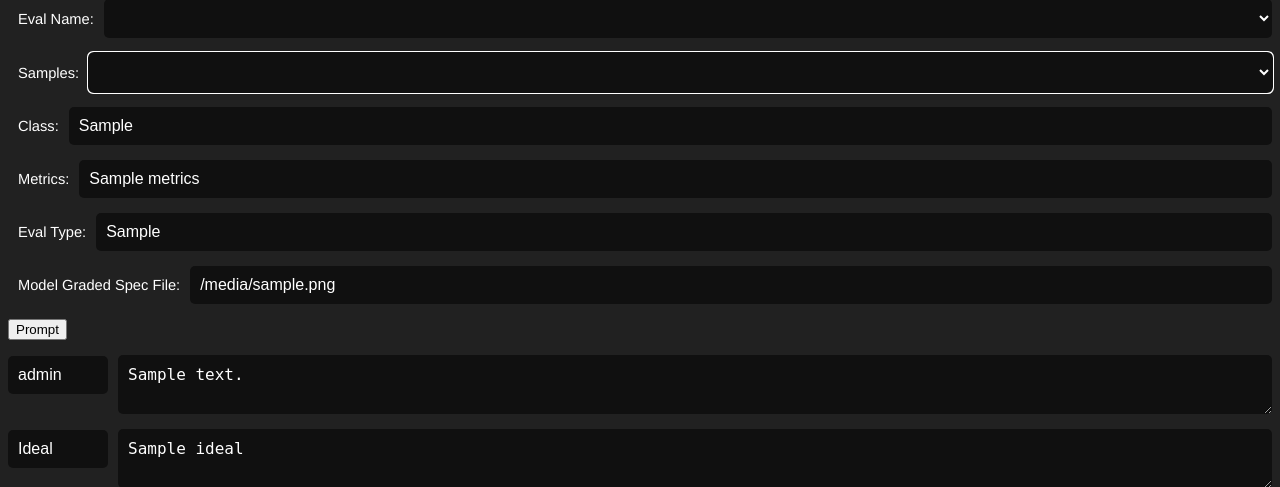
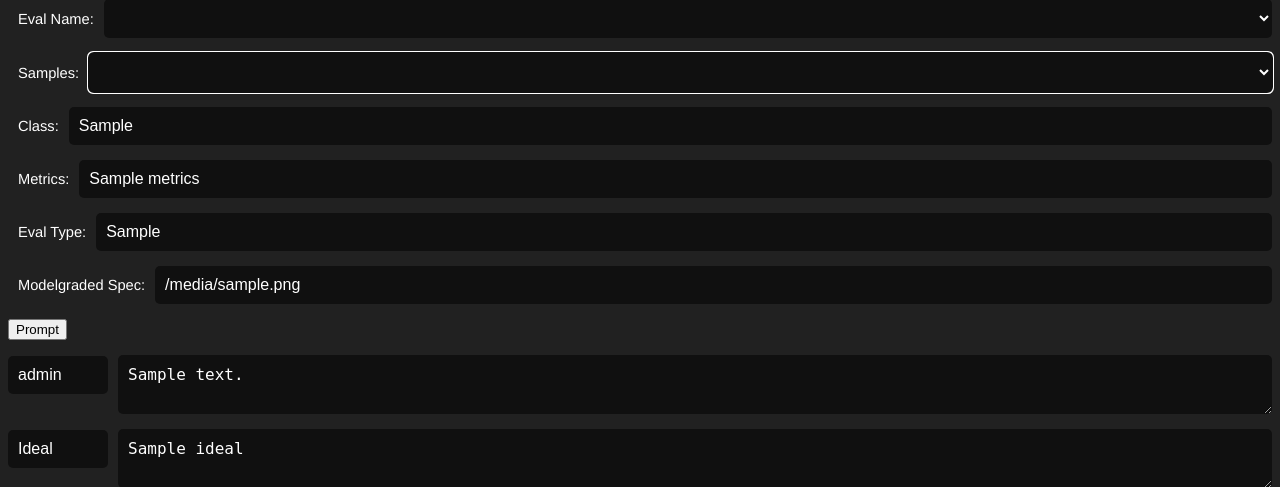
Before and after one commit to rslinford/openai_eval_browser, a Flask app: template templates/evals.html in a window 1280 px wide. Shown: the part 88-575 px from the top of the page. Run offline with Flask 3, Linux system fonts and the light colour scheme; the template is opened without the code that fills it: most values are stand-ins (such as "Sample title", 1, 10 or a date in 2020).

Commit message:
Removed old load_samples function. Also, handles Eval with missing 'args'.

```diff
--- a/app.py
+++ b/app.py
@@ -22,7 +22,7 @@ default_samples_filename = 'samples.jsonl'
 MAX_SAMPLES = 3000
 
 
-def load_samples_2(samples_filename):
+def load_samples(samples_filename):
     samples = []
     samples_full_filename = os.path.join(data_dir, samples_filename)
     with open(samples_full_filename, 'r', encoding='utf-8') as f:
@@ -30,31 +30,6 @@ def load_samples_2(samples_filename):
             if i > MAX_SAMPLES:
                 break
             samples.append(line.strip())
-    return samples
-
-
-def load_samples(sub_dir_filename):
-    samples_full_filename = os.path.join(data_dir, sub_dir_filename, default_samples_filename)
-
-    samples = []
-    try:
-        with open(samples_full_filename, 'r', encoding='utf-8') as samples_file:
-            for i, line in enumerate(samples_file):
-                if i > MAX_SAMPLES:
-                    break
-                samples.append(line.strip())
-    except FileNotFoundError as e:
-        # Assume non-standard samples filename
-        dir_listing = os.listdir(os.path.join(data_dir, sub_dir_filename))
-        if len(dir_listing) == 0:
-            raise ValueError(f'Samples not found in {os.path.join(data_dir, sub_dir_filename)}')
-        if len(dir_listing) > 1:
-            print(f'Multiple sample files. Using the first one of: {dir_listing}')
-        samples_full_filename = os.path.join(data_dir, sub_dir_filename, dir_listing[0])
-        with open(samples_full_filename, 'r', encoding='utf-8') as samples_file:
-            for line in samples_file:
-                samples.append(line.strip())
-
     return samples
 
 
@@ -80,26 +55,35 @@ def load_evals():
     registry = load_registry()
     evals = []
     for k, v in registry.items():
-        if 'id' in v:
-            metrics = ''
-            the_class = ''
-            samples_jsonl = ''
-            eval_type = ''
-            modelgraded_spec_file = ''
-            the_id = v['id']
-            if 'metrics' in v:
-                metrics = v['metrics']
-            sub_item = registry[the_id]
-            if 'class' in sub_item:
-                the_class = sub_item['class']
-            args = sub_item['args']
-            if 'samples_jsonl' in args:
-                samples_jsonl = args['samples_jsonl']
-            if 'eval_type' in args:
-                eval_type = args['eval_type']
-            if 'modelgraded_spec_file' in args:
-                modelgraded_spec_file = args['modelgraded_spec_file']
-            evals.append(Eval(k, the_id, metrics, the_class, samples_jsonl, eval_type, modelgraded_spec_file))
+        if 'id' not in v:
+            continue
+        metrics = ''
+        the_class = ''
+        samples_jsonl = ''
+        eval_type = ''
+        modelgraded_spec_file = ''
+        the_id = v['id']
+        if 'metrics' in v:
+            metrics = v['metrics']
+        sub_item = registry[the_id]
+        if 'class' in sub_item:
+            the_class = sub_item['class']
+        if 'args' not in sub_item:
+            # Skip this one. No args means no samples file.
+            print(f'No "args" found. Skipping Eval {k}')
+            continue
+        args = sub_item['args']
+        if 'samples_jsonl' in args:
+            samples_jsonl = args['samples_jsonl']
+        if 'eval_type' in args:
+            eval_type = args['eval_type']
+        if 'modelgraded_spec_file' in args:
+            modelgraded_spec_file = args['modelgraded_spec_file']
+        # modelgraded_spec_file has been renamed recently to modelgraded_spec so both are still in use.
+        if 'modelgraded_spec' in args:
+            modelgraded_spec_file = args['modelgraded_spec']
+
+        evals.append(Eval(k, the_id, metrics, the_class, samples_jsonl, eval_type, modelgraded_spec_file))
     return evals
 
 
@@ -122,7 +106,7 @@ def registry_get():
 @app.route('/', methods=['GET'])
 def evals_get():
     evals = load_evals()
-    samples = load_samples_2(evals[0].samples_jsonl)
+    samples = load_samples(evals[0].samples_jsonl)
     sample = json.loads(samples[0])
     return render_template('evals.html',
                            evals=evals,
@@ -150,7 +134,7 @@ def evals_post():
     evals = load_evals()
     if len(evals[int(eval_name_index)].samples_jsonl) > 0:
         try:
-            samples = load_samples_2(evals[int(eval_name_index)].samples_jsonl)
+            samples = load_samples(evals[int(eval_name_index)].samples_jsonl)
             sample = json.loads(samples[int(sample_index)])
         except FileNotFoundError:
             samples = ''
--- a/templates/evals.html
+++ b/templates/evals.html
@@ -1,7 +1,7 @@
 <!DOCTYPE html>
 <html lang="en-US">
 <head>
-    <title>Evals</title>
+    <title>Eval Browser</title>
     <link rel="stylesheet" type="text/css" href="{{ url_for('static', filename='style.css') }}">
 </head>
 <body>
@@ -42,7 +42,7 @@
     <input type="text" id="eval_type" name="eval_type" value="{{ selected_eval.eval_type }}" disabled>
 </div>
 <div class="flex">
-    <label for="modelgraded_spec_file" class="nowrap">Model Graded Spec File:</label>
+    <label for="modelgraded_spec_file" class="nowrap">Modelgraded Spec:</label>
     <input type="text" id="eval_type" name="eval_type" value="{{ selected_eval.modelgraded_spec_file }}" disabled>
 </div>
 <script>
--- a/templates/registry.html
+++ b/templates/registry.html
@@ -1,7 +1,7 @@
 <!DOCTYPE html>
 <html lang="en-US">
 <head>
-    <title>Eval Registry</title>
+    <title>Eval Browser</title>
     <link rel="stylesheet" type="text/css" href="{{ url_for('static', filename='style.css') }}">
 </head>
 <body>
```
